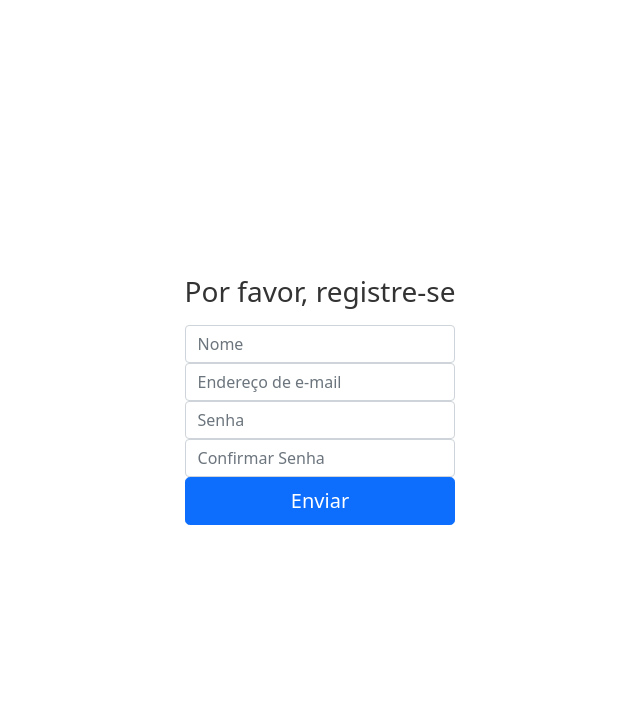
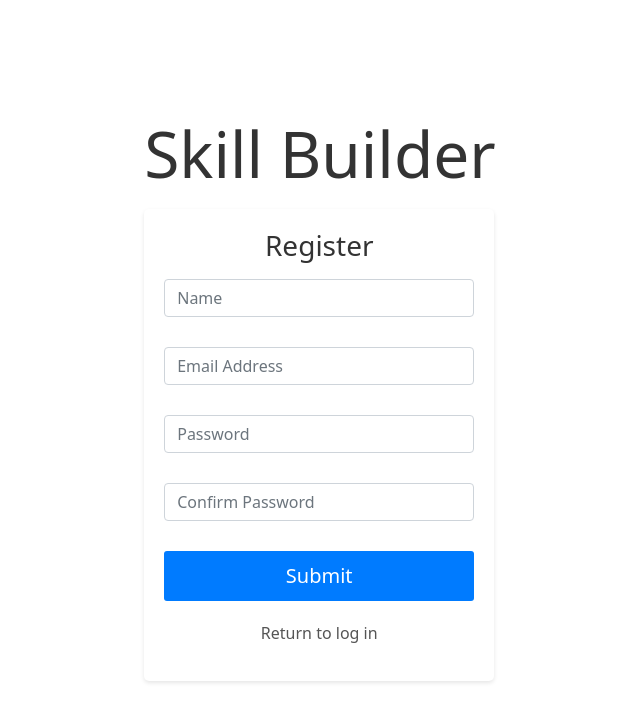
Before and after one commit to Daniel-derf/skill-builder-frontend, a React (Vite) app: page /register in a window 1280 px wide. Shown: the top 722 px of the page, without its empty margins (320-960 px from the left). Built offline with nearby package versions, Linux system fonts and the light colour scheme.

Commit message:
bugs corrections

```diff
--- a/src/components/Header.jsx
+++ b/src/components/Header.jsx
@@ -1,5 +1,5 @@
 import { Link, NavLink, useNavigate } from "react-router-dom";
-import React, { useEffect } from "react";
+import React, { useEffect, useState } from "react";
 import { useUser } from "./UserContext";
 import "./Header.css";
 
@@ -9,6 +9,7 @@ const Header = () => {
   const { user, setUser } = useUser();
   const authToken = localStorage.getItem('authToken');
   const navigate = useNavigate();
+  const [isLoading, setIsLoading] = useState(false);
 
   const handleLogout = () => {
     localStorage.removeItem('authToken');
@@ -18,6 +19,7 @@ const Header = () => {
 
   useEffect(() => {
     const getUserInfo = async () => {
+      setIsLoading(true);
       const res = await fetch(url, {
         method: "GET",
         headers: {
@@ -36,13 +38,13 @@ const Header = () => {
         console.log('else');
         console.log('data: ', userData);
       }
+      setIsLoading(false);
     };
 
     if (authToken) {
       getUserInfo();
     }
   }, [authToken, user]);
-
 
   return (
     <nav className="navbar">
@@ -54,7 +56,7 @@ const Header = () => {
       <div>
         {user && (
           <div className="user-info">
-            {user.name} - XP: {user.xp}
+            {user.name} - XP: {isLoading ? "Loading..." : user.xp}
           </div>
         )}
         <button className="logout-button" onClick={handleLogout}>Logout</button>
--- a/src/pages/About.css
+++ b/src/pages/About.css
@@ -26,7 +26,3 @@ a {
     color: #007BFF; /* Link color */
     text-decoration: none; /* Remove underline */
 }
-
-a:hover {
-    text-decoration: underline; /* Underline link on hover */
-}
--- /dev/null
+++ b/src/pages/Login.css
@@ -0,0 +1,52 @@
+.login-form input{
+    margin-bottom: 30px;
+
+}
+
+.login-title{
+    font-size: 4rem; /* Tamanho do título */
+    color: #333; /* Cor do texto */
+    margin-bottom: 20px; /* Espaçamento abaixo do título */
+}
+
+form {
+    background-color: white; /* Fundo do formulário */
+    padding: 20px; /* Espaçamento interno */
+    border-radius: 5px; /* Cantos arredondados */
+    box-shadow: 0 2px 4px rgba(0, 0, 0, 0.1); /* Sombra leve */
+    width: 100%;
+    max-width: 350px; /* Largura máxima do formulário, ajustado para evitar alongamento */
+}
+
+.form-control-login {
+    margin-bottom: 15px; /* Espaçamento entre inputs */
+    padding: 10px; /* Espaçamento interno dos inputs */
+    border: 1px solid white; /* Borda branca */
+    border-radius: 3px; /* Cantos arredondados nos inputs */
+    width: 100%; /* Largura total */
+    background-color: #f4f4f4; /* Cor de fundo dos inputs para contraste */
+}
+
+.form-control-login:focus {
+    border-color: #007bff; /* Cor da borda ao focar */
+    outline: none; /* Remove contorno padrão */
+}
+
+.btn {
+    background-color: #007bff; /* Cor do botão */
+    color: white; /* Cor do texto no botão */
+    border: none; /* Remove borda do botão */
+    padding: 10px; /* Espaçamento interno do botão */
+    border-radius: 3px; /* Cantos arredondados no botão */
+    cursor: pointer; /* Muda o cursor para indicar que é clicável */
+}
+
+.btn-login:hover {
+    background-color: #0056b3; /* Cor do botão ao passar o mouse */
+}
+
+.error-message-login {
+    color: red; /* Cor para mensagens de erro */
+    margin-top: 10px; /* Espaçamento acima da mensagem */
+    text-align: center; /* Centraliza a mensagem */
+}
--- a/src/pages/Login.jsx
+++ b/src/pages/Login.jsx
@@ -1,6 +1,7 @@
 import React, { useState } from 'react';
 import { useNavigate } from 'react-router-dom';
 import { useFetch } from '../hooks/useFetch';
+import './Login.css';
 
 const url = "http://localhost:3001/user/login";
 
@@ -8,12 +9,14 @@ const Login = () => {
     const [email, setEmail] = useState('');
     const [password, setPassword] = useState('');
     const [message, setMessage] = useState('');
+    const [isLoading, setIsLoading] = useState(false);
 
     const navigate = useNavigate();
     const { httpConfig } = useFetch(url);
 
     const handleSubmit = async (e) => {
         e.preventDefault();
+        setIsLoading(true);
 
         const user = {
             email,
@@ -23,35 +26,45 @@ const Login = () => {
         try {
             const response = await httpConfig(user, "POST");
 
-            console.log(response)
-
             if (response.status === 200) {
                 setEmail("");
                 setPassword("");
-                setTimeout(() => navigate("/home"), 1000);
+                setTimeout(() => navigate("/home"), 0);
             } else {
-                setMessage(response.message || "Login falhou.");
+                setMessage(response.message || "Login failed.");
             }
         } catch (error) {
-            setMessage("Ocorreu um erro: " + error.message);
+            setMessage("An error occurred: " + error.message);
+        } finally {
+            setIsLoading(false);
         }
     };
 
     return (
-        <form onSubmit={handleSubmit}>
+        <>
+            <h1 className='login-title'>Skill Builder</h1>
+            {isLoading ? (
+                <div className="loading">Loading...</div>
+            ) : (
+                <form className='login-form' onSubmit={handleSubmit}>
                     <h1 className="h3 mb-3 fw-normal">Log In</h1>
 
-            <input type="email" className="form-control" placeholder="Endereço de e-mail" required
+                    <input type="email" className="form-control" placeholder="Email Address" required
                            value={email} onChange={e => setEmail(e.target.value)}
                     />
 
-            <input type="password" className="form-control" placeholder="Senha" required
+                    <input type="password" className="form-control" placeholder="Password" required
                            value={password} onChange={e => setPassword(e.target.value)}
                     />
 
-            <button className="w-100 btn btn-lg btn-primary" type="submit">Submit</button>
+                    <button className="w-100 btn btn-lg btn-primary" type="submit">
+                        Submit
+                    </button>
+                    <p className='register-to-login' onClick={()=>navigate('/register')}>Register</p>
                     {message && <p>{message}</p>}
                 </form>
+            )}
+        </>
     );
 };
 
--- /dev/null
+++ b/src/pages/Register.css
@@ -0,0 +1,13 @@
+.register-form input{
+    margin-bottom: 30px;
+
+}
+
+.register-to-login{
+    margin-top: 20px;
+}
+
+.register-to-login:hover{
+    cursor: pointer;
+    color: black
+}
--- a/src/pages/Register.jsx
+++ b/src/pages/Register.jsx
@@ -1,6 +1,8 @@
 import React, { useState } from 'react';
 import { useNavigate } from 'react-router-dom';
 import { useFetch } from '../hooks/useFetch';
+
+import './Register.css'
 
 const url = "http://localhost:3001/user/register";
 
@@ -26,46 +28,46 @@ const Register = () => {
         try {
             const response = await httpConfig(user, "POST");
 
-            console.log(response)
-
             if (response.status === 201) {
                 setName("");
                 setEmail("");
                 setPassword("");
                 setConfirmPassword("");
-                setMessage("Registro bem-sucedido! Redirecionando...");
-                setTimeout(() => navigate("/login"), 2000);
+                setMessage("Registration successful! Redirecting...");
+                setTimeout(() => navigate("/login"), 3000);
             } else {
-                setMessage(response.message || "Registro falhou. Tente novamente.");
+                setMessage(response.message || "Registration failed. Please try again.");
             }
         } catch (error) {
-            setMessage("Ocorreu um erro: " + error.message);
+            setMessage("An error occurred: " + error.message);
         }
     };
 
-    return (
-        <form onSubmit={handleSubmit}>
-            <h1 className="h3 mb-3 fw-normal">Por favor, registre-se</h1>
+    return (<>
+        <h1 className='login-title'>Skill Builder</h1>
+        <form className='register-form' onSubmit={handleSubmit}>
+            <h1 className="h3 mb-3 fw-normal">Register</h1>
 
-            <input className="form-control" placeholder="Nome" required
+            <input className="form-control" placeholder="Name" required
                    value={name} onChange={e => setName(e.target.value)}
             />
 
-            <input type="email" className="form-control" placeholder="Endereço de e-mail" required
+            <input type="email" className="form-control" placeholder="Email Address" required
                    value={email} onChange={e => setEmail(e.target.value)}
             />
 
-            <input type="password" className="form-control" placeholder="Senha" required
+            <input type="password" className="form-control" placeholder="Password" required
                    value={password} onChange={e => setPassword(e.target.value)}
             />
 
-            <input type="password" className="form-control" placeholder="Confirmar Senha" required
+            <input type="password" className="form-control" placeholder="Confirm Password" required
                    value={confirmPassword} onChange={e => setConfirmPassword(e.target.value)}
             />
 
-            <button className="w-100 btn btn-lg btn-primary" type="submit">Enviar</button>
-            {message && <p>{message}</p>} {/* Mensagem de feedback */}
-        </form>
+            <button className="w-100 btn btn-lg btn-primary" type="submit">Submit</button>
+            <p className='register-to-login' onClick={()=>navigate('/login')}>Return to log in</p>
+            {message && <p>{message}</p>}
+        </form></>
     );
 };
 
```
Lines whose indentation alone changed are shown as unchanged.
